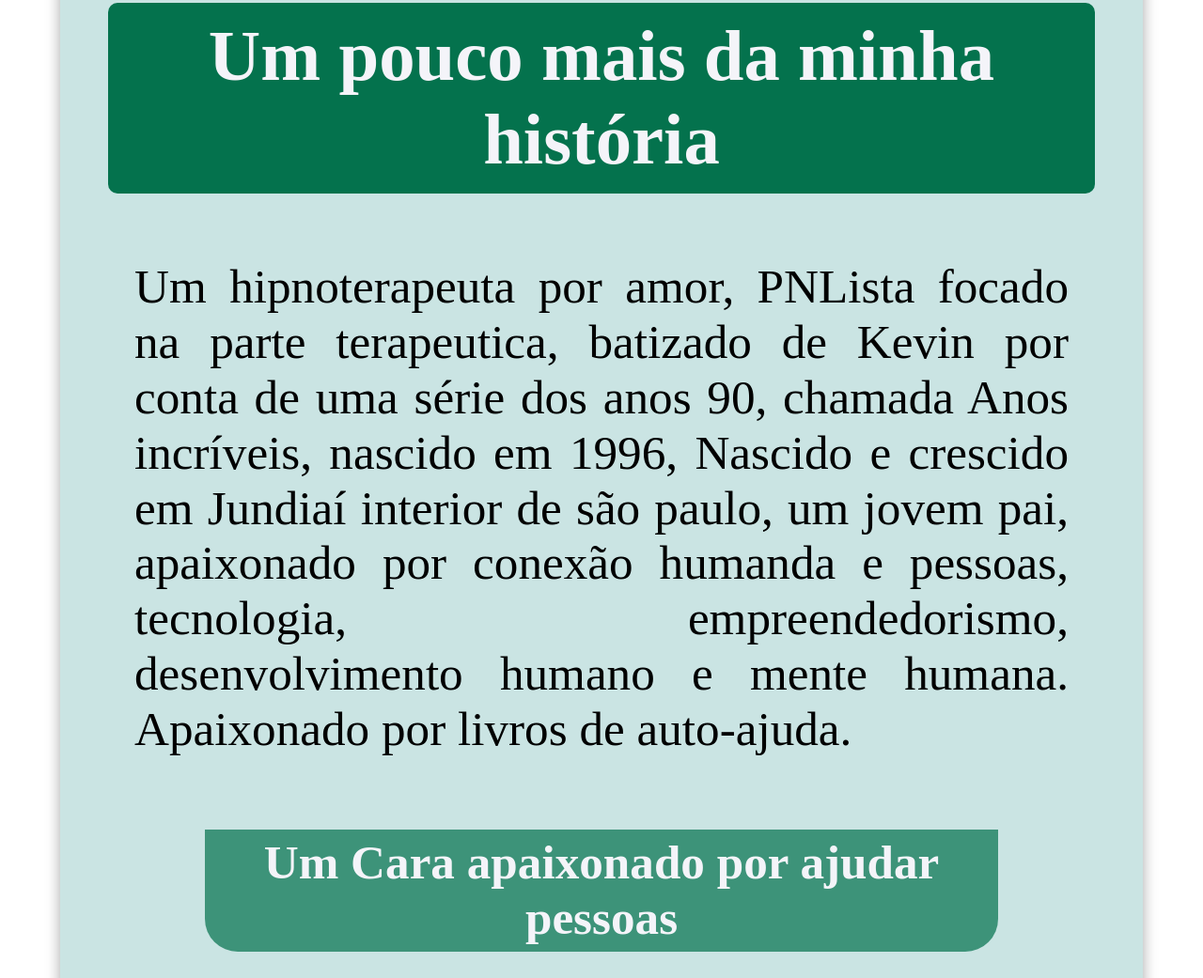
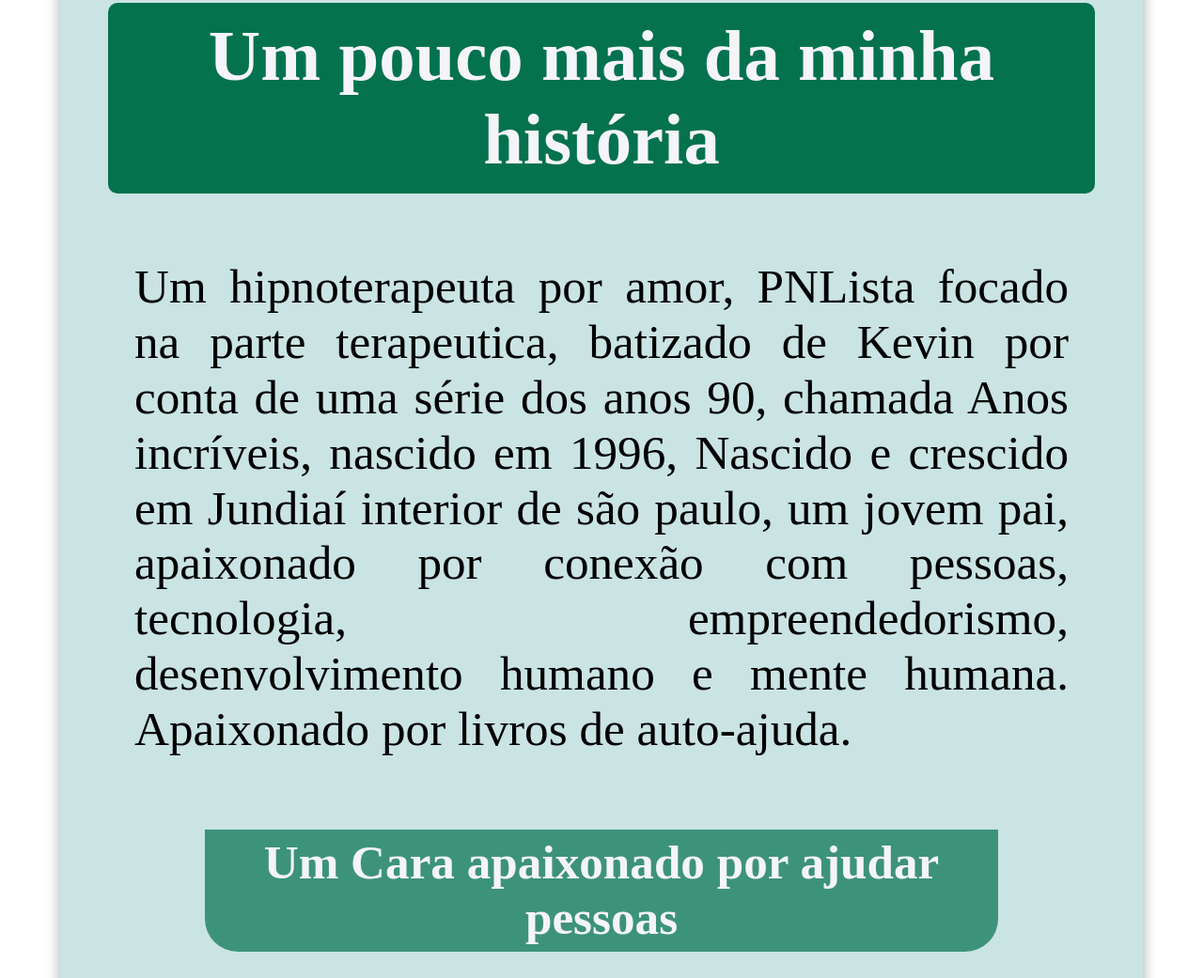
Before and after one commit to kevin-dev26/kevin-hipn-logo, a plain HTML site: page paginas/kevin-hipnoterapeuta.html in a window 1280 px wide. Shown: the part 1660-2701 px from the top of the page at 94% size. Drawn offline with Linux system fonts and the light colour scheme.

Commit message:
correção ortografica
correção de conteudo

```diff
--- a/paginas/kevin-hipnoterapeuta.html
+++ b/paginas/kevin-hipnoterapeuta.html
@@ -104,7 +104,7 @@
             <p class="paragrafo-texto-comum">Um hipnoterapeuta por amor, PNLista focado na parte terapeutica, batizado de Kevin
                 por conta de uma série dos anos 90,
                 chamada Anos incríveis, nascido em 1996, Nascido e crescido em Jundiaí interior de são paulo,
-                um jovem pai, apaixonado por conexão humanda e pessoas, tecnologia, empreendedorismo, desenvolvimento
+                um jovem pai, apaixonado por conexão com pessoas, tecnologia, empreendedorismo, desenvolvimento
                 humano e mente humana.
                 Apaixonado por livros de auto-ajuda.</p>
 
```
